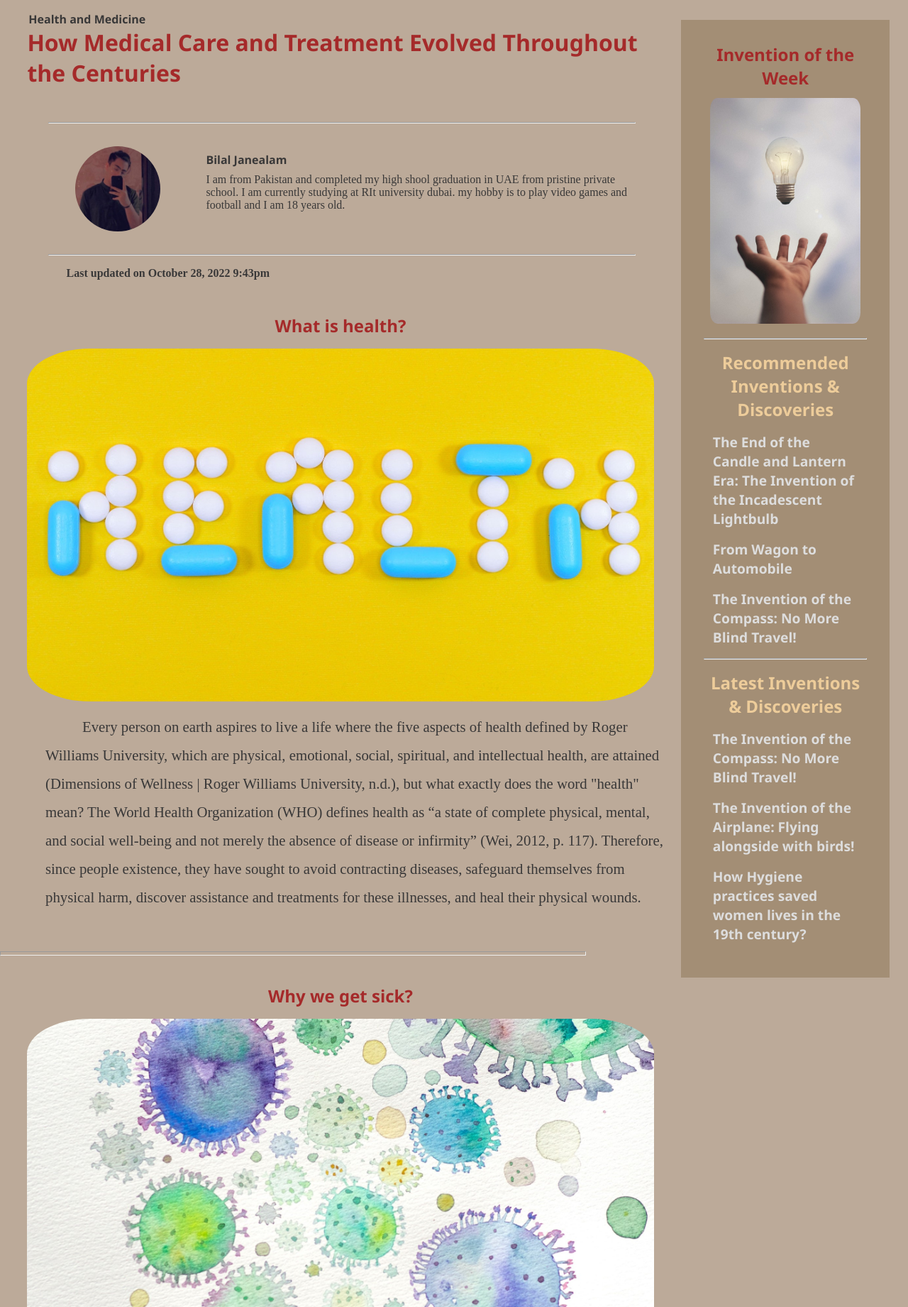
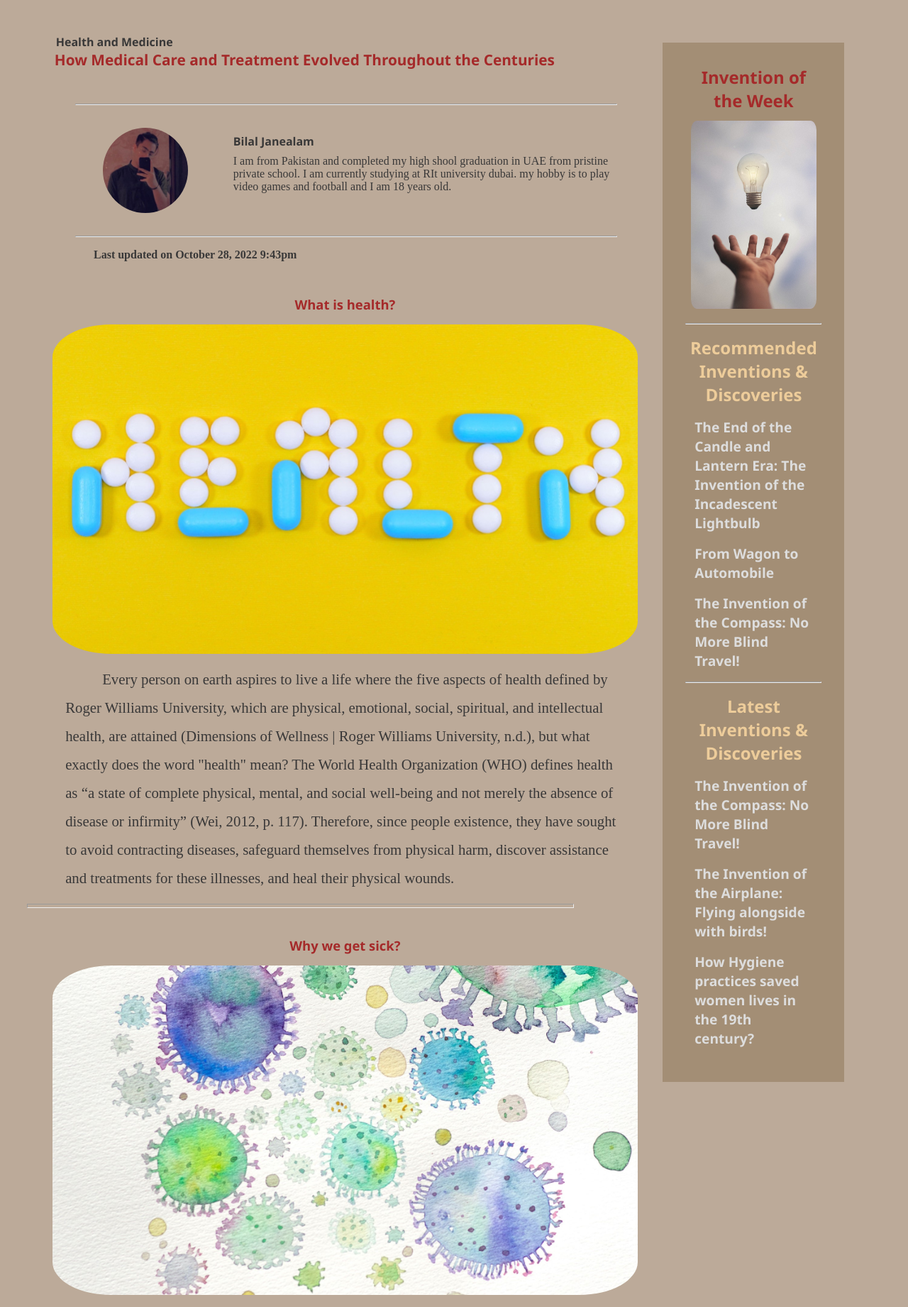
Before and after one commit to Omar-Abdullah-Shaikh-Al-Zoor/History-Changing-Inventions, a PHP site: page /health.html in a window 1280 px wide. Shown: the part 95-1936 px from the top of the page at 71% size. Run offline with PHP 8.4, Linux system fonts and the light colour scheme.

Commit message:
Margin for pages

```diff
--- a/assets/css/style.css
+++ b/assets/css/style.css
@@ -100,13 +100,13 @@ footer {
 }
 .img-icons {
   margin: 0;
-  padding: 2vh;
-  width: 10vh;
+  padding: 0.5vh 2vw;
+  width: 8vh;
 }
 footer p {
   color: #69b780;
   text-align: center;
-  font-size: 1.3rem;
+  font-size: 1rem;
   padding-top: 1vh;
 }
 
@@ -199,13 +199,15 @@ h1[class="main-heading"] {
 }
 
 .title {
-  padding-left: 3vw;
+  font-size: 1.3rem;
+  padding: 0 3vw;
 }
 .heading-pages {
   text-align: center;
   margin: 0 7vw;
   margin-bottom: 2vh;
   color: brown;
+  font-size: 1.15rem;
 }
 
 aside {
@@ -248,15 +250,19 @@ aside img {
 
 
 
+.container-main {
+  margin: 4vh 3vw;
+}
 /* References page */
 .references {
   background-color: antiquewhite;
   margin: 4%;
   margin-top: 0;
   border-radius: 5%;
+  font-size: 1.5rem;
 }
 .references div {
-  padding: 5vh 3vw 0 10vw;
+  padding: 5vh 2vw 0 7vw;
 }
 .hanging-text {
   padding-left: 64px;
@@ -369,10 +375,10 @@ aside img {
     display: flex;
   }
   .aside {
-    width: 75vw;
+    width: 70vw;
   }
   aside {
-    width: 23vw;
+    width: 20vw;
     height: fit-content;
     margin: 3.5vh 0vw;
     border-radius: 0;
@@ -400,10 +406,10 @@ aside img {
     flex-direction: row;
   }
   .main .inv-titles-1 {
-    width: 65vw;
+    width: 60vw;
   }
   .inv-titles-2 {
-    width: 35vw;
+    width: 30vw;
     display: flex;
     flex-direction: column;
   }
@@ -451,8 +457,5 @@ aside img {
     margin: 0.7vh 2vw;
     width: 5vw;
   }
-  .inventions p {
-    padding: 0 1vw 5vh 5vw;
-  }
 
 }
--- a/health.html
+++ b/health.html
@@ -16,7 +16,8 @@
 				</nav>
 			</div>
 		</header>
-		<main class="main">
+		<main>
+			<div class="container-main main">
 				<div class="aside">
 					<div>
 						<h4 class="criteria">Health and Medicine</h4>
@@ -82,6 +83,7 @@
 						</div>
 					</div>
 				</aside>
+
 		</main>
 		<footer>
 			<nav class="footer-nav">
--- a/index.html
+++ b/index.html
@@ -23,12 +23,13 @@
 
 
             <main>
+                <div class="container-main">
                     <h1 class="main-heading">History-Changing Inventions & Discoveries</h1>
                     <div class="img home-img">
                         <img src="/assets/media/inventions_mobile.jpg" alt="Bulb with 6 idea circles around it" />
                     </div>
                     <hr />
-                <div>
+                    <div >
                             <h2 class="main-heading">Transportation</h2>
                             <div class="inv-titles">
                                 <div class="inv-titles-1" >
@@ -125,7 +126,7 @@
                         </div>
                     </div>
 
-
+                </div>
             </main>
             <footer class="footer">
                 <nav class="footer-nav">
--- a/tools.html
+++ b/tools.html
@@ -17,6 +17,7 @@
 			</div>
 		</header>
 		<main class="main">
+			<div class="container-main">
 				<div class="aside">
 					<h4 class="criteria">Life Saver Devices</h4>
 					<h1 class="title">Small in Size but Massive in Effect: Devices That have Revolutionized how the World Lives Today</h1>
@@ -92,6 +93,7 @@
 						</div>
 					</div>
 				</aside>
+			</div>
 		</main>
 		<footer>
 			<nav class="footer-nav">
--- a/transportation.html
+++ b/transportation.html
@@ -16,7 +16,8 @@
 				</nav>
 			</div>
 		</header>
-		<main class="main">
+		<main>
+			<div class="container-main main">
 				<div class="aside">
 					<div>
 						<h4 class="criteria">Transportation</h4>
@@ -89,6 +90,7 @@
 						</div>
 					</div>
 				</aside>
+			</div>
 		</main>
 		<footer>
 			<nav class="footer-nav">
```
Lines whose indentation alone changed are shown as unchanged.
